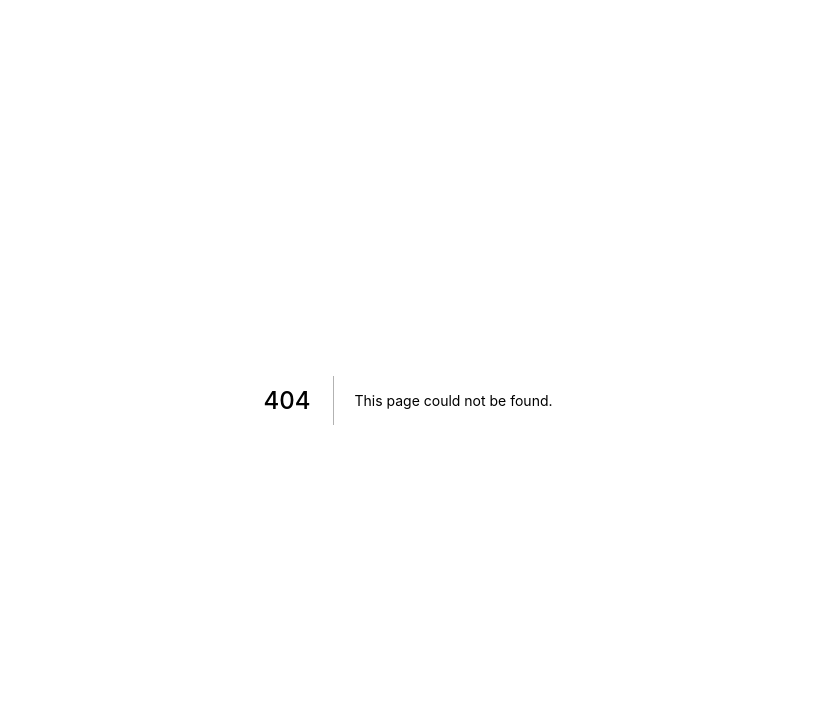
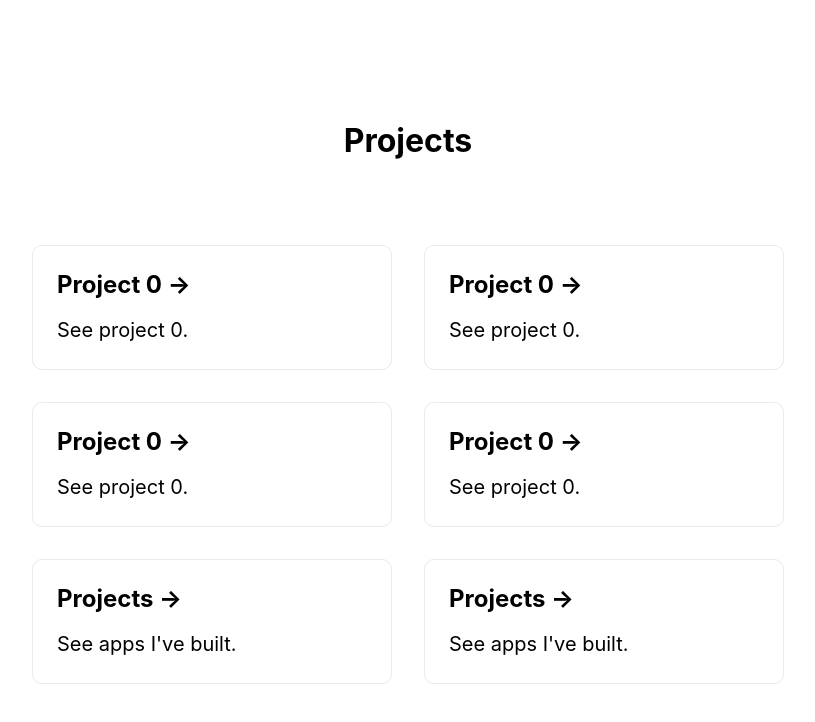
Before and after one commit to MilcahHalili/portfolio, a Next.js app: page /projects in a window 1280 px wide. Before the commit this address had no page. Shown: the top 722 px of the page, without its empty margins (232-1047 px from the left). Built offline with nearby package versions, Linux system fonts and the light colour scheme.

Commit message:
set basic styling and routes

```diff
--- /dev/null
+++ b/pages/projects.js
@@ -0,0 +1,54 @@
+import Head from 'next/head'
+import Link from 'next/link'
+
+export default function Projects() {
+  return (
+    <div className="container">
+      <Head>
+        <title>Projects</title>
+      </Head>
+      <main className="main">
+        <h1>Projects</h1>
+
+        <div className="grid">
+          <Link href="/projects">
+            <div className="card">
+              <h3>Project 0 &rarr;</h3>
+              <p>See project 0.</p>
+            </div>
+          </Link>
+          <Link href="/projects">
+            <div className="card">
+              <h3>Project 0 &rarr;</h3>
+              <p>See project 0.</p>
+            </div>
+          </Link>
+          <Link href="/projects">
+            <div className="card">
+              <h3>Project 0 &rarr;</h3>
+              <p>See project 0.</p>
+            </div>
+          </Link>
+          <Link href="/projects">
+            <div className="card">
+              <h3>Project 0 &rarr;</h3>
+              <p>See project 0.</p>
+            </div>
+          </Link>
+          <Link href="/projects">
+            <div className="card">
+              <h3>Projects &rarr;</h3>
+              <p>See apps I've built.</p>
+            </div>
+          </Link>
+          <Link href="/projects">
+            <div className="card">
+              <h3>Projects &rarr;</h3>
+              <p>See apps I've built.</p>
+            </div>
+          </Link>
+        </div>
+      </main>
+    </div>
+  )
+}
--- a/styles/globals.css
+++ b/styles/globals.css
@@ -1,3 +1,7 @@
+* {
+  box-sizing: border-box;
+}
+
 html,
 body {
   padding: 0;
@@ -11,6 +15,76 @@ a {
   text-decoration: none;
 }
 
-* {
-  box-sizing: border-box;
+img:hover,
+img:focus,
+img:active {
+  background-color: #228b22;
 }
+
+.container {
+  min-height: 100vh;
+  padding: 0 0.5rem;
+  display: flex;
+  flex-direction: column;
+  justify-content: center;
+  align-items: center;
+}
+
+.main {
+  padding: 5rem 0;
+  flex: 1;
+  display: flex;
+  flex-direction: column;
+  justify-content: center;
+  align-items: center;
+}
+
+.grid {
+  display: flex;
+  align-items: center;
+  justify-content: center;
+  flex-wrap: wrap;
+  max-width: 800px;
+  margin-top: 3rem;
+}
+
+.card {
+  margin: 1rem;
+  flex-basis: 45%;
+  padding: 1.5rem;
+  text-align: left;
+  color: inherit;
+  text-decoration: none;
+  border: 1px solid #eaeaea;
+  border-radius: 10px;
+  transition: color 0.15s ease, border-color 0.15s ease;
+}
+
+.card:hover,
+.card:focus,
+.card:active {
+  color: #228b22;
+  border-color: #228b22;
+}
+
+.card h3 {
+  margin: 0 0 1rem 0;
+  font-size: 1.5rem;
+}
+
+.card p {
+  margin: 0;
+  font-size: 1.25rem;
+  line-height: 1.5;
+}
+
+@media (max-width: 600px) {
+  .grid {
+    width: 100%;
+    flex-direction: column;
+  }
+  .card {
+    min-width: 80%;
+    max-width: 80%;
+  }
+}
```
Also changed, not shown: pages/about.js (added, +14 -0 lines), pages/index.js (+35 -33 lines), styles/Home.module.css (+6 -72 lines).
